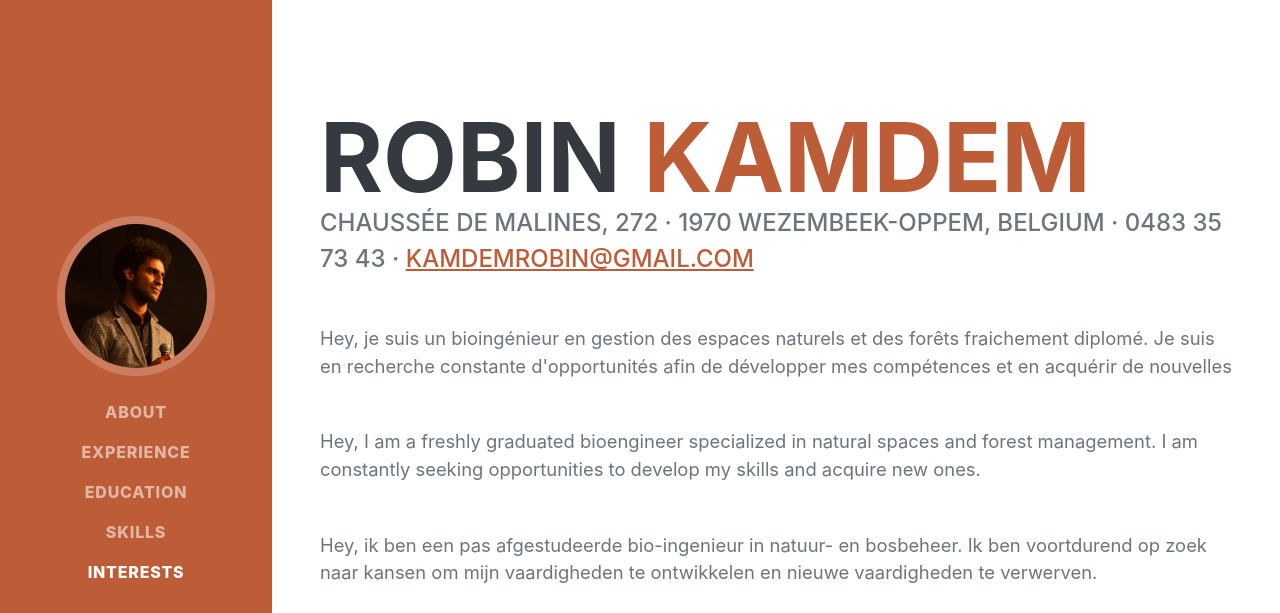
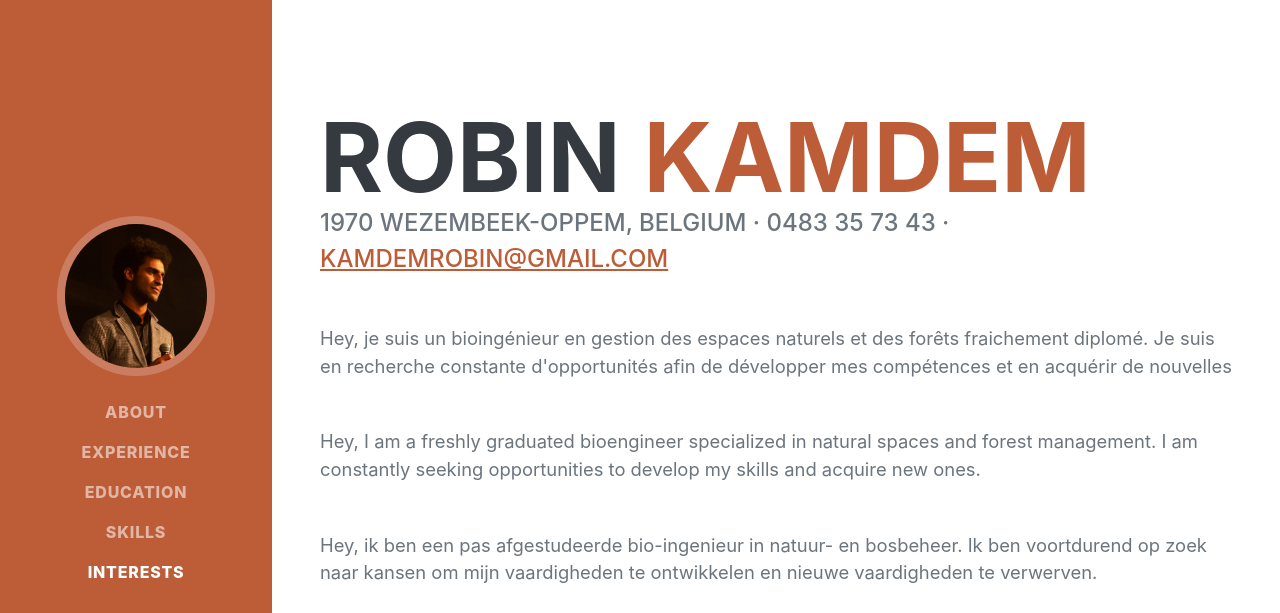
Before and after one commit to rhygzou/cv, a plain HTML site: page index.html in a window 1280 px wide. Shown: the top 613 px of the page. Drawn offline with nearby package versions, Linux system fonts and the light colour scheme; a web font is replaced by a local one.

Commit message:
Update address in index.html

```diff
--- a/index.html
+++ b/index.html
@@ -44,7 +44,7 @@
                         <span class="text-primary">Kamdem</span>
                     </h1>
                     <div class="subheading mb-5">
-                        chaussée de Malines, 272 · 1970 Wezembeek-Oppem, Belgium · 0483 35 73 43 ·
+                        1970 Wezembeek-Oppem, Belgium · 0483 35 73 43 ·
                         <a href="mailto:name@email.com">kamdemrobin@gmail.com</a>
                     </div>
                     <p class="lead mb-5">Hey, je suis un bioingénieur en gestion des espaces naturels et des forêts fraichement diplomé. Je suis en recherche constante d'opportunités afin de développer mes compétences et en acquérir de nouvelles</p>
```
